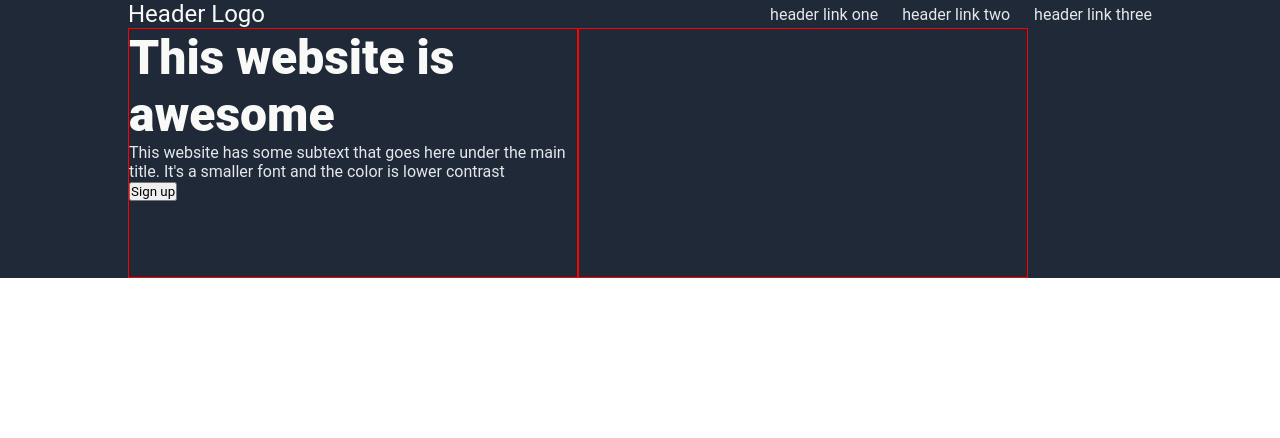
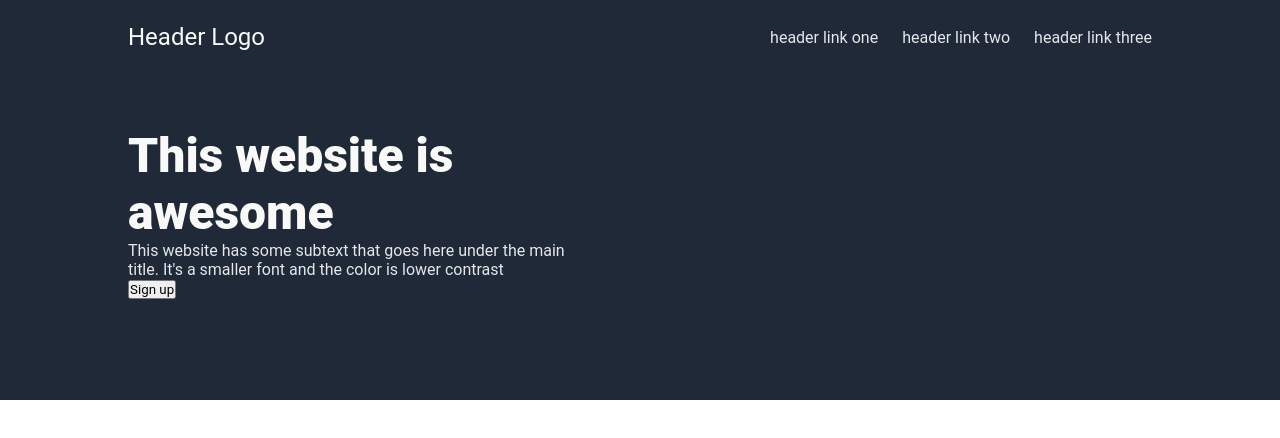
Before and after one commit to jsf97/Landing-page, a plain HTML site: page index.html in a window 1280 px wide. Drawn offline with Linux system fonts and the light colour scheme.

Commit message:
Pequeños retoques

```diff
--- a/css/style.css
+++ b/css/style.css
@@ -3,6 +3,12 @@
   margin: 0;
   box-sizing: border-box;
   font-family: Roboto, sans-serif;}
+
+header {
+  height: 50vh;
+  display: flex;
+  flex-direction: column;
+}
 
 nav {
   display: flex;
@@ -27,6 +33,7 @@ nav a {
 }
 
 .header__content {
+  padding-top: 30px;
   display: flex;
   width: 80%;
   margin: auto;
@@ -35,7 +42,6 @@ nav a {
 .header__content--text, .header__content--image {
   width: 450px;
   height: 250px;
-  border: 1px solid red;
 }
 
 .content__title {
```
